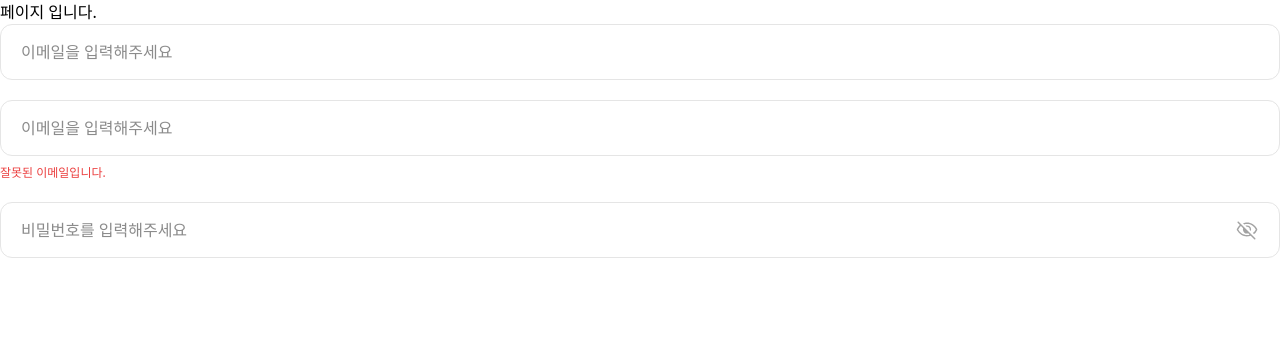
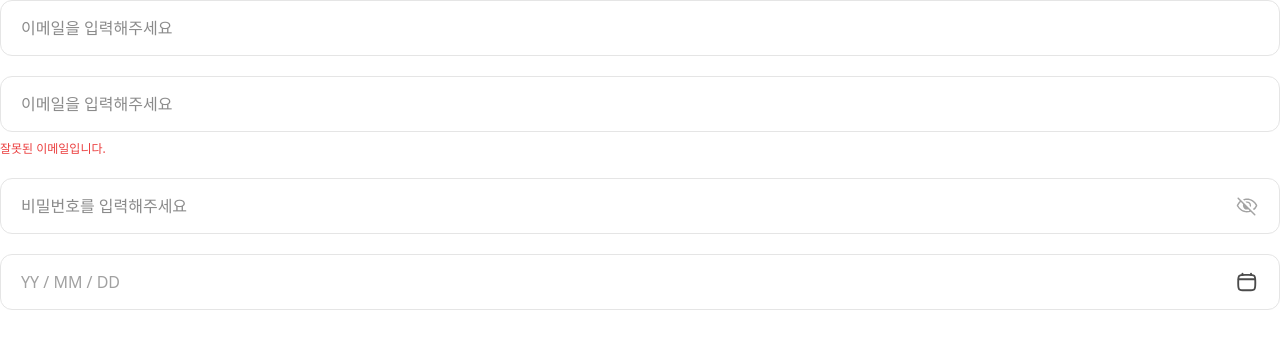
Before and after one commit to quothraven1122/13-docthru-2-FE, a Next.js app: page / in a window 1280 px wide. Shown: the top 348 px of the page. Built offline with nearby package versions, Linux system fonts and the light colour scheme.

Commit message:
feat: #10 공통 컴포넌트 date input 생성

```diff
--- a/package.json
+++ b/package.json
@@ -12,6 +12,7 @@
   "dependencies": {
     "next": "16.2.10",
     "react": "19.2.4",
+    "react-calendar": "^6.0.1",
     "react-dom": "19.2.4"
   },
   "devDependencies": {
--- a/src/app/globals.css
+++ b/src/app/globals.css
@@ -1,4 +1,5 @@
 @import "tailwindcss";
+@import "react-calendar/dist/Calendar.css";
 
 :root {
   --gray-900: #171717;
@@ -41,3 +42,46 @@
   --breakpoint-md: 774px; /*태블릿*/
   --breakpoint-sm: 375px; /*모바일*/
 }
+
+.react-calendar {
+  width: 300px;
+  border: none;
+  border-radius: 16px;
+  right: 0;
+}
+.react-calendar abbr {
+  text-decoration: none;
+}
+.react-calendar__navigation {
+  margin-bottom: 16px;
+}
+.react-calendar__navigation button {
+  min-width: 40px;
+}
+.react-calendar__month-view__weekdays {
+  font-weight: 600;
+}
+.react-calendar__tile {
+  height: 40px;
+  display: flex;
+  justify-content: center;
+  align-items: center;
+}
+.react-calendar__tile:hover {
+  background: #f3f4f6;
+}
+.react-calendar__tile--active {
+  background: #2563eb !important;
+  color: white !important;
+  border-radius: 50%;
+  width: 40px;
+  height: 40px;
+  aspect-ratio: 1/1;
+}
+.react-calendar__tile--now {
+  background: #dbeafe;
+}
+
+.react-calendar__tile--now:hover {
+  background: #f3f4f6 !important;
+}
--- a/src/app/page.js
+++ b/src/app/page.js
@@ -1,20 +1,44 @@
+"use client";
 import Image from "next/image";
+import { useState } from "react";
 import Input from "@/components/Input";
+import DateInput from "@/components/DateInput";
 
 export default function Home() {
+  const [data, setData] = useState({ email: "", wrongEmail: "", password: "", date: null });
+  const [clicked, setClicked] = useState(false);
   return (
-    <div>
-      페이지 입니다.
-      <div className="flex flex-col gap-[20px]">
-        <Input placeholder="이메일을 입력해주세요" />
-        <Input errorMessage="잘못된 이메일입니다." placeholder="이메일을 입력해주세요" />
+    <>
+      <div onClick={() => console.log(data)} className="flex flex-col gap-[20px]">
         <Input
-          type="password"
-          suffix={<Image width={24} height={24} src={"/icons/ic_btn_visibility_off.svg"} alt="아이콘" />}
+          value={data.email}
+          onChange={(e) => setData((prev) => ({ ...prev, email: e.target.value }))}
+          placeholder="이메일을 입력해주세요"
+        />
+        <Input
+          value={data.wrongEmail}
+          onChange={(e) => setData((prev) => ({ ...prev, wrongEmail: e.target.value }))}
+          errorMessage="잘못된 이메일입니다."
+          placeholder="이메일을 입력해주세요"
+        />
+        <Input
+          type={clicked ? "text" : "password"}
+          value={data.password}
+          onChange={(e) => setData((prev) => ({ ...prev, password: e.target.value }))}
+          suffix={
+            <Image
+              width={24}
+              height={24}
+              src={clicked ? "/icons/ic_btn_visibility_on.svg" : "/icons/ic_btn_visibility_off.svg"}
+              alt="아이콘"
+              onClick={() => setClicked((prev) => !prev)}
+            />
+          }
           placeholder="비밀번호를 입력해주세요"
         />
+        <DateInput selectedDate={data.date} setSelectedDate={(date) => setData((prev) => ({ ...prev, date }))} />
       </div>
-    </div>
+    </>
   );
   x;
 }
--- /dev/null
+++ b/src/components/DateInput.jsx
@@ -0,0 +1,41 @@
+"use client";
+import { useState } from "react";
+import Calendar from "react-calendar";
+import Image from "next/image";
+
+export default function DateInput({ selectedDate, setSelectedDate, ...inputProps }) {
+  //const [selectedDate, setSelectedDate] = useState(null);
+  const [isOpen, setIsOpen] = useState(false);
+
+  return (
+    <div>
+      <div
+        onClick={() => {
+          if (!selectedDate) setSelectedDate(new Date());
+          setIsOpen((prev) => !prev);
+        }}
+        className={`cursor-pointer px-[20px] py-[15px] rounded-[12px] flex border-1 border-gray-200`}
+      >
+        <p className={`flex-1 outline-none text-[#a1a1a1] text-[16px]`}>
+          {selectedDate
+            ? `${selectedDate.getFullYear()} / ${String(selectedDate.getMonth() + 1).padStart(2, "0")} / ${String(selectedDate.getDate()).padStart(2, "0")}`
+            : "YY / MM / DD"}
+        </p>
+        <Image width={24} height={24} src="/icons/ic_calendar.svg" alt="날짜 입력란 아이콘" />
+      </div>
+      {isOpen && (
+        <Calendar
+          value={selectedDate}
+          onChange={(date) => {
+            setSelectedDate(date);
+            setIsOpen(false);
+          }}
+          formatDay={(_, day) => day.getDate().toString()}
+          prev2Label={null} //100년 단위 이동 막기
+          next2Label={null}
+          {...inputProps}
+        />
+      )}
+    </div>
+  );
+}
--- a/src/components/Input.jsx
+++ b/src/components/Input.jsx
@@ -1,6 +1,6 @@
 export default function Input({ suffix, errorMessage, className, ...inputProps }) {
   return (
-    <label>
+    <div>
       <div
         className={`px-[20px] py-[15px] rounded-[12px] flex border-1 border-gray-200 ${errorMessage && "border border-error"}`}
       >
@@ -8,6 +8,6 @@ export default function Input({ suffix, errorMessage, className, ...inputProps }
         {suffix}
       </div>
       {errorMessage && <p className="text-error text-[12px] mt-[8px]">{errorMessage}</p>}
-    </label>
+    </div>
   );
 }
```
Also changed, not shown: public/icons/ic_calendar.svg (added), 1 other file (tests, documents, lock files or other folders).
